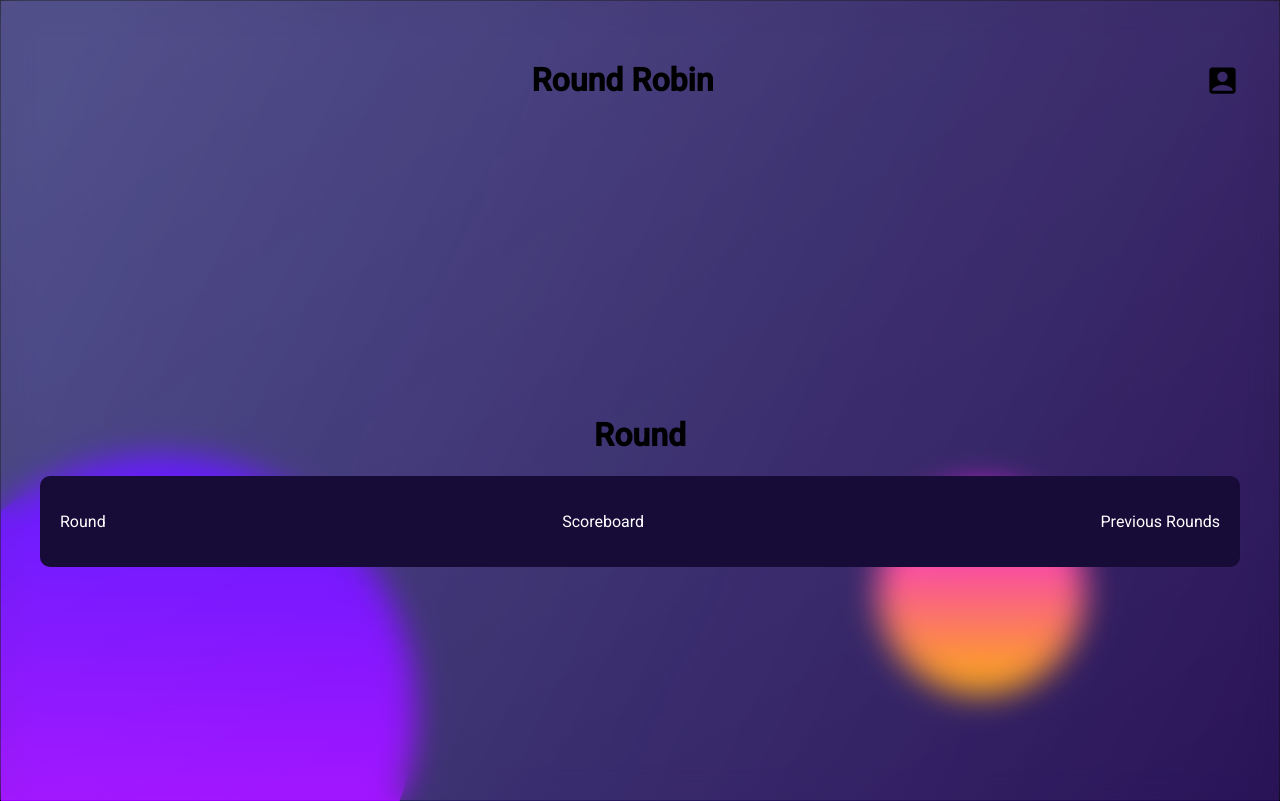
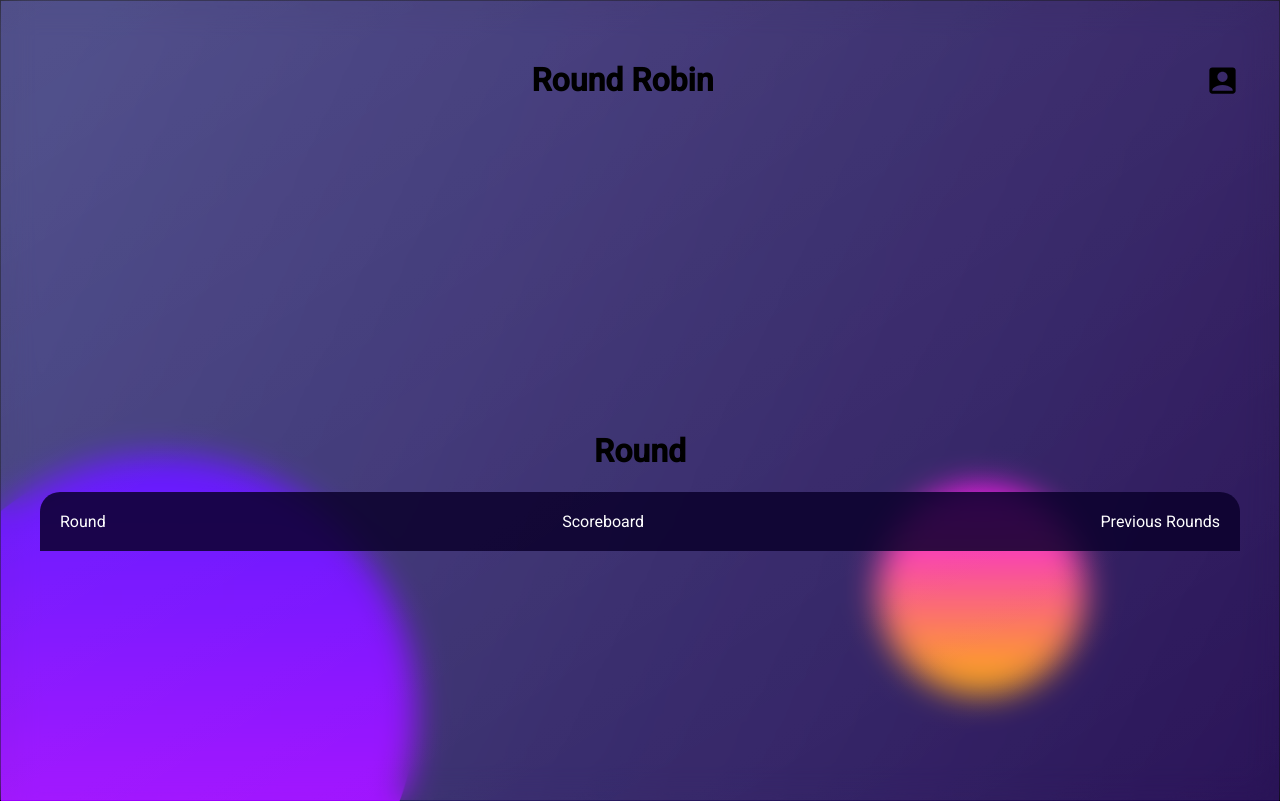
Before and after one commit to olofWallgren/RoundRobinApp, a React (Create React App) app: page /current-tournament/round in a window 1280 px wide. Built offline with nearby package versions, Linux system fonts and the light colour scheme; a web font is replaced by a local one.

Commit message:
Added styling

```diff
--- a/src/components/NavigationBar/navigationBar.css
+++ b/src/components/NavigationBar/navigationBar.css
@@ -1,17 +1,18 @@
 .navigation-bar {
-  background-color: #170b38;
+  background-color: rgba(11, 0, 44, 0.85);
   color: #ffffff;
   width: 100%;
-  border-radius: 10px;
+  border-radius: 20px 20px 0 0;
 }
 
 .navigation-bar__list {
   display: flex;
-  flex-shrink: 0;
   justify-content: space-between;
   align-items: center;
   padding: 20px;
   list-style: none;
+  flex-wrap: wrap;
+  margin: 0;
 }
 
 .navigation-bar__item {
```
